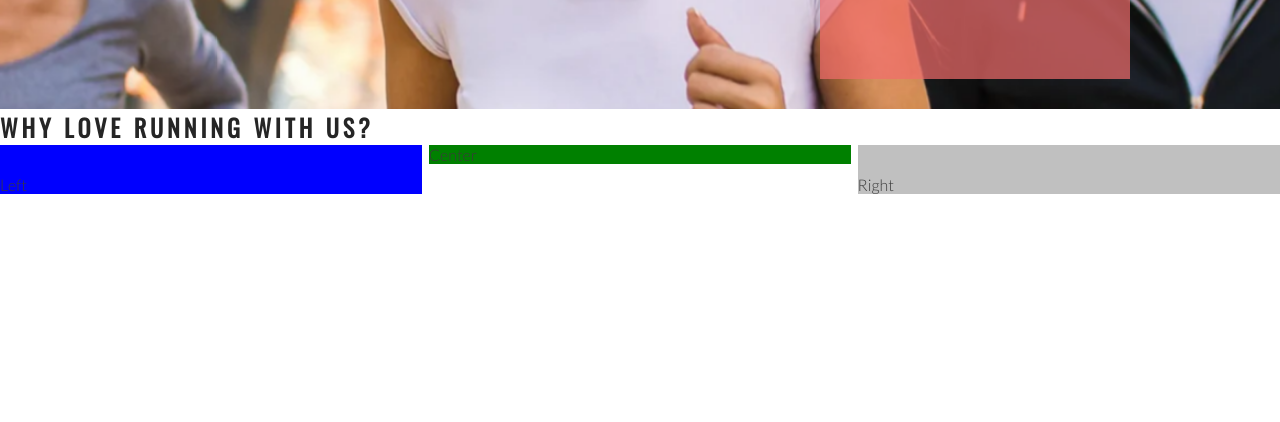
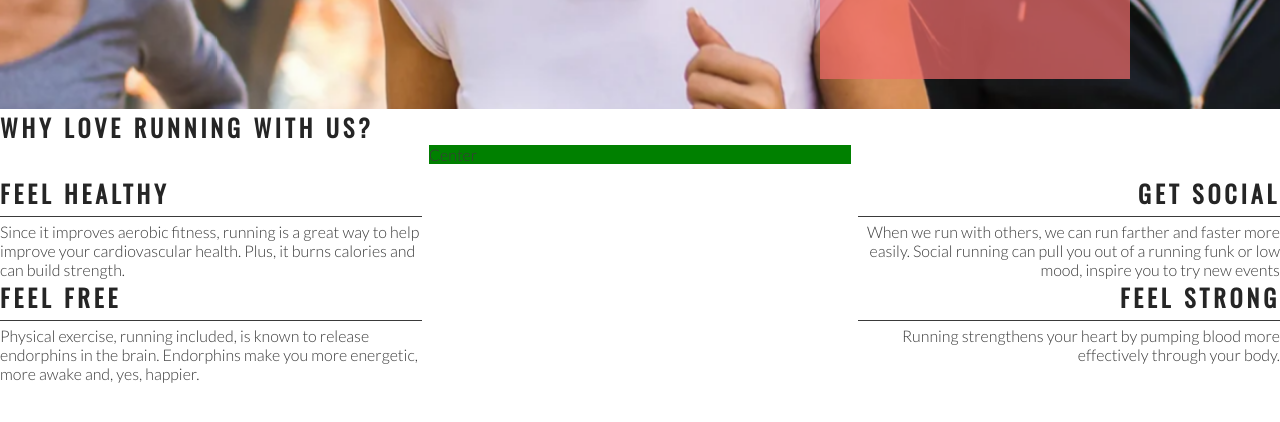
Before and after one commit to jbocciadev/love-running, a plain HTML site: page index.html in a window 1280 px wide. Shown: the part 566-988 px from the top of the page. Drawn offline with nearby package versions, Linux system fonts and the light colour scheme.

Commit message:
Add right about section content and style

```diff
--- a/assets/css/style.css
+++ b/assets/css/style.css
@@ -124,14 +124,12 @@ h1, h2{
     padding-top: 30px;
     width: 33%;
     float: left;
-    background-color: blue;
 }
 
 #right-about {
     padding-top: 30px;
     width: 33%;
     float: right;
-    background-color: silver;
 }
 
 #center-about {
@@ -139,3 +137,33 @@ h1, h2{
     margin: 0 auto;
     background-color: green;
 }
+
+hr {
+    border-top: 1px solid #3a3a3a;
+    width: 100%;
+    margin: 5px 0;
+}
+
+#left-about-heading {
+    width: 60%;
+    float: right;
+    line-height: 20px;
+    clear: both;
+    margin-bottom: 50px;
+}
+
+#right-about-heading {
+    width: 60%;
+    float: left;
+    line-height: 20px;
+    clear: both;
+    margin-bottom: 50px;
+}
+
+.right-about-heading h2 {
+    text-align: right;
+}
+
+.right-about-heading p {
+    text-align: right;
+}
--- a/index.html
+++ b/index.html
@@ -14,7 +14,7 @@
 <body>
     <header>
         <a href="index.html">
-            <h1 id="logo" >Love running</h1>
+            <h1 id="logo">Love running</h1>
         </a>
         <nav>
             <ul id="menu">
@@ -40,8 +40,43 @@
     </section>
     <section id="club-ethos">
         <h1>Why love running with us?</h1>
-        <div id="left-about">Left</div>
-        <div id="right-about">Right</div>
+        <div id="left-about">
+            <div class="left-about-heading">
+                <h2>Feel Healthy</h2>
+                <hr>
+                <p>
+                    Since it improves aerobic fitness, running is a great way to help improve your cardiovascular
+                    health. Plus, it burns calories and can build strength.
+                </p>
+            </div>
+            <div class="left-about-heading">
+                <h2>Feel Free</h2>
+                <hr>
+                <p>
+                    Physical exercise, running included, is known to release endorphins in the brain. Endorphins make
+                    you more energetic, more awake and, yes, happier.
+
+
+                </p>
+            </div>
+        </div>
+        <div id="right-about">
+            <div class="right-about-heading">
+                <h2>Get Social</h2>
+                <hr>
+                <p>
+                    When we run with others, we can run farther and faster more easily. Social running can pull you out
+                    of a running funk or low mood, inspire you to try new events
+                </p>
+            </div>
+            <div class="right-about-heading">
+                <h2>Feel Strong</h2>
+                <hr>
+                <p>
+                    Running strengthens your heart by pumping blood more effectively through your body.
+                </p>
+            </div>
+        </div>
         <div id="center-about">Center</div>
     </section>
     <section>
```
